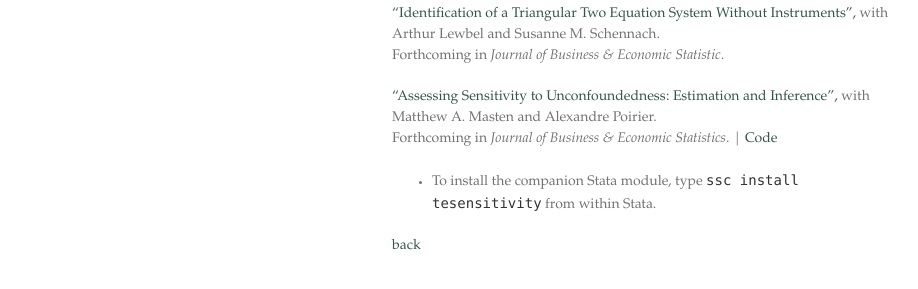
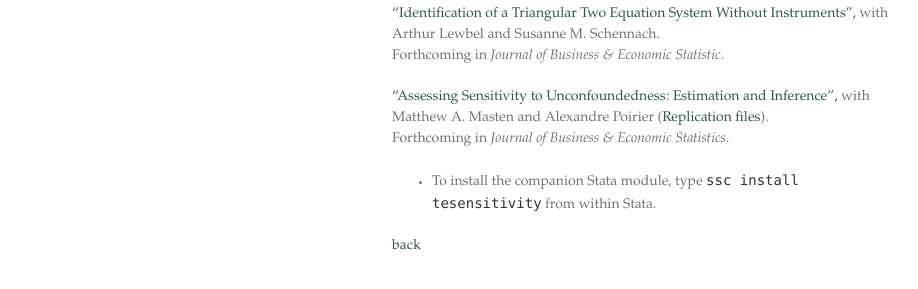
Before and after one commit to zhanglinqi/zhanglinqi.github.io, a Jekyll site: the page built from research.md, in a window 1280 px wide. Shown: the part 499-788 px from the top of the page, without its empty margins (178-1096 px from the left). Built offline with Jekyll 4.4.1, drawn with Linux system fonts in a browser that asks for light colours; our own code applies the rules of GitHub Pages for plain Markdown files.

Commit message:
update replication files.

```diff
--- a/research.md
+++ b/research.md
@@ -17,8 +17,8 @@ layout: research
 ["Identification of a Triangular Two Equation System Without Instruments",](https://drive.google.com/file/d/1XRAr9GDSg4ErfNVKHLHHbVtAsoKILQBI/view) with Arthur Lewbel and Susanne M. Schennach.
 Forthcoming in *Journal of Business & Economic Statistic*.
 
-["Assessing Sensitivity to Unconfoundedness: Estimation and Inference",](https://arxiv.org/abs/2012.15716) with Matthew A. Masten and Alexandre Poirier.
-Forthcoming in *Journal of Business & Economic Statistics*. | [Code](https://dl.dropboxusercontent.com/s/rj6nxlh6howhzvg/Replication%20Code.zip?dl=0)
+["Assessing Sensitivity to Unconfoundedness: Estimation and Inference",](https://arxiv.org/abs/2012.15716) with Matthew A. Masten and Alexandre Poirier ([Replication files](https://dl.dropboxusercontent.com/s/rj6nxlh6howhzvg/Replication%20Code.zip?dl=0)).
+Forthcoming in *Journal of Business & Economic Statistics*.
 
 *   To install the companion Stata module, type `ssc install tesensitivity` from within Stata.
 
```
